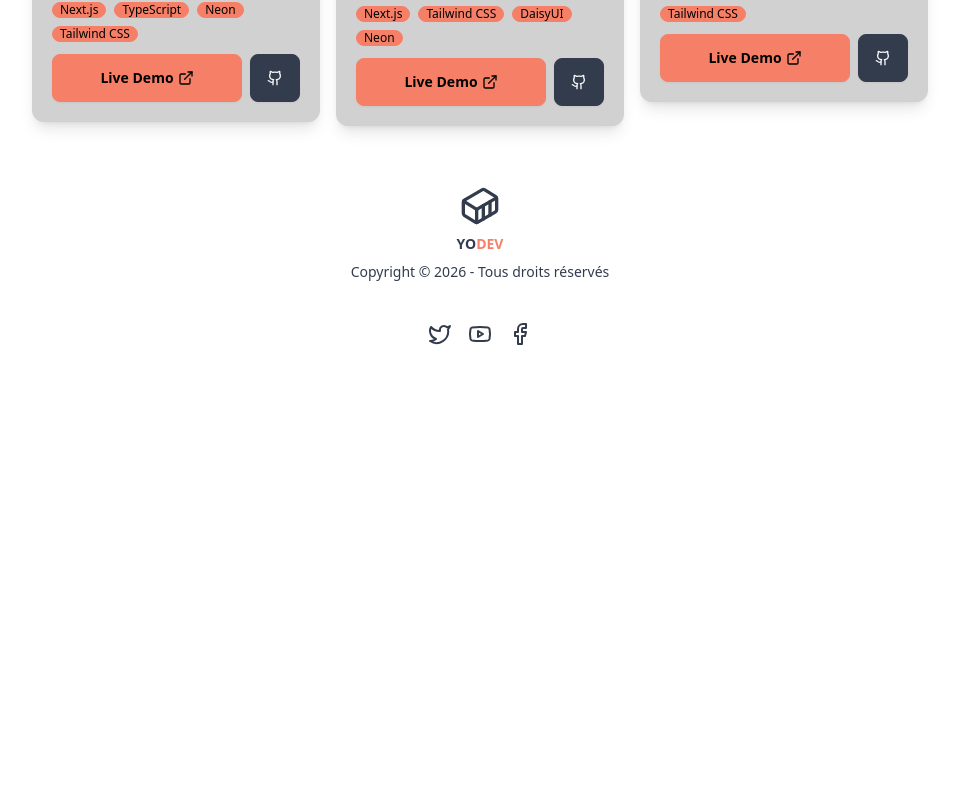
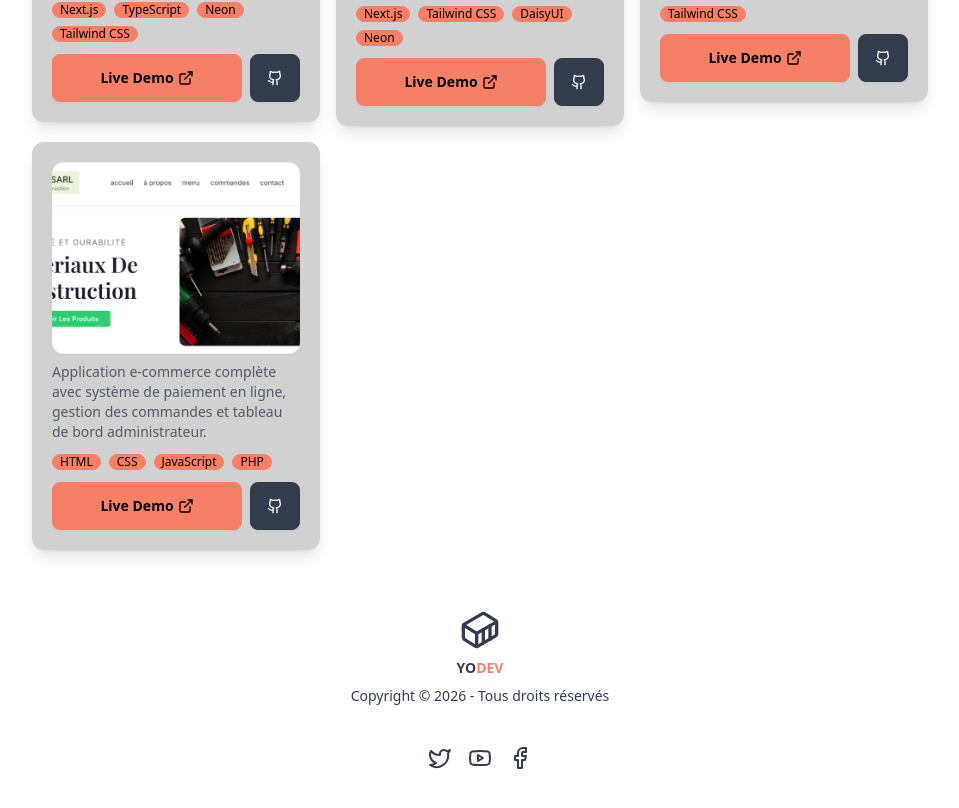
Before and after one commit to YO3CODER/portofolio, a React (Vite) app: page / in a window 1280 px wide. Shown: the part 3490-4298 px from the top of the page, without its empty margins (160-1119 px from the left). Before the commit the page ends 3876 px from the top, so only its background shows below. Built offline with nearby package versions, Linux system fonts and the light colour scheme.

Commit message:
mise à jour

```diff
--- a/src/components/Projects.tsx
+++ b/src/components/Projects.tsx
@@ -3,6 +3,7 @@ import Title from "./Title"
 import img1 from '../assets/projects/eTrack.png';
 import img2 from '../assets/projects/7 (5).png';
 import img3 from '../assets/projects/7 (6).png';
+import img4 from '../assets/projects/img4.png';
 
 import { Github, ExternalLink } from "lucide-react";
 
@@ -33,7 +34,17 @@ const projects = [
         demoLink: "http://yologo.netlify.app/",
         repoLink: "#",
         image: img3
-    }
+    } ,
+
+    {
+    id: 4,
+    titre: "Plateforme de vente en ligne",
+    description: "Application e-commerce complète avec système de paiement en ligne, gestion des commandes et tableau de bord administrateur.",
+    technologies: ["HTML", "CSS", "JavaScript", "PHP"],
+    lienDemo: "https://commerce.42web.io/",
+    lienRepo: "#",
+    image: img4
+}
 ];
 
 const Projects = () => {
```
Also changed, not shown: src/assets/projects/img4.png (added).
